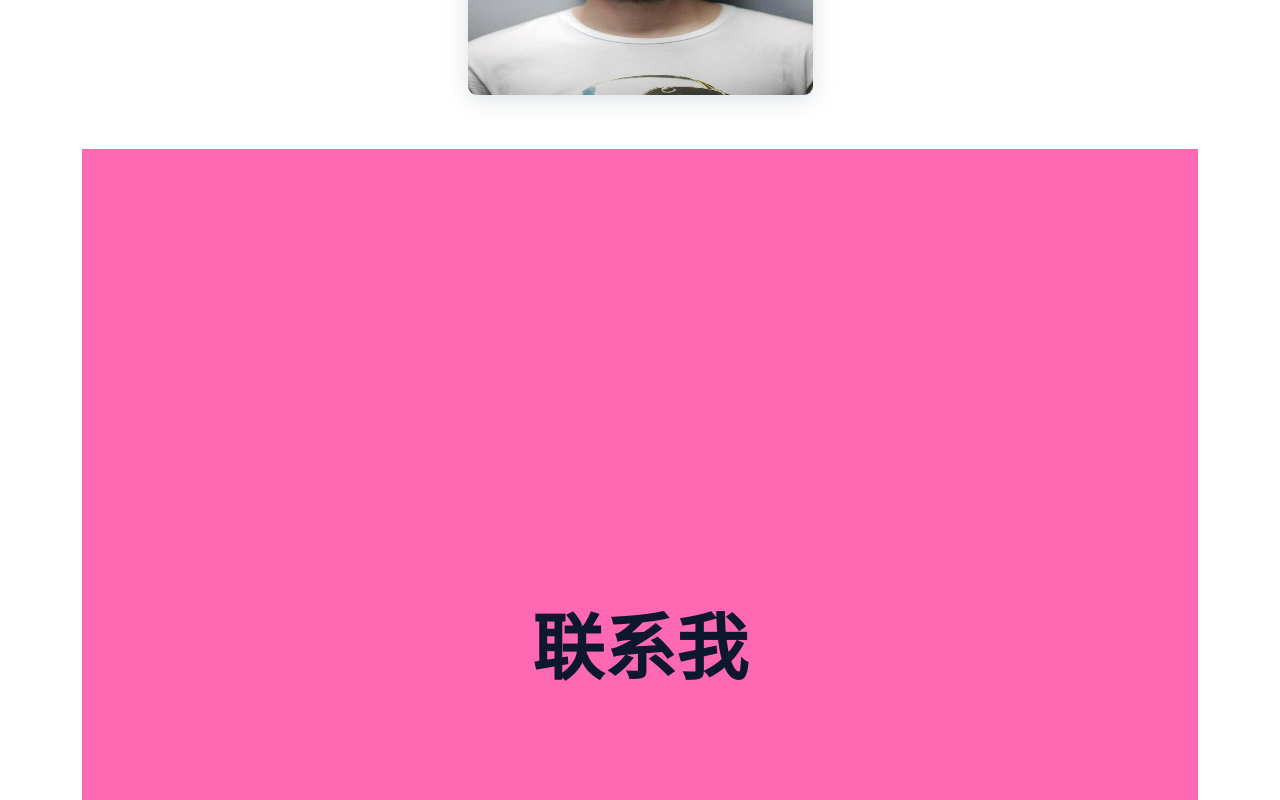
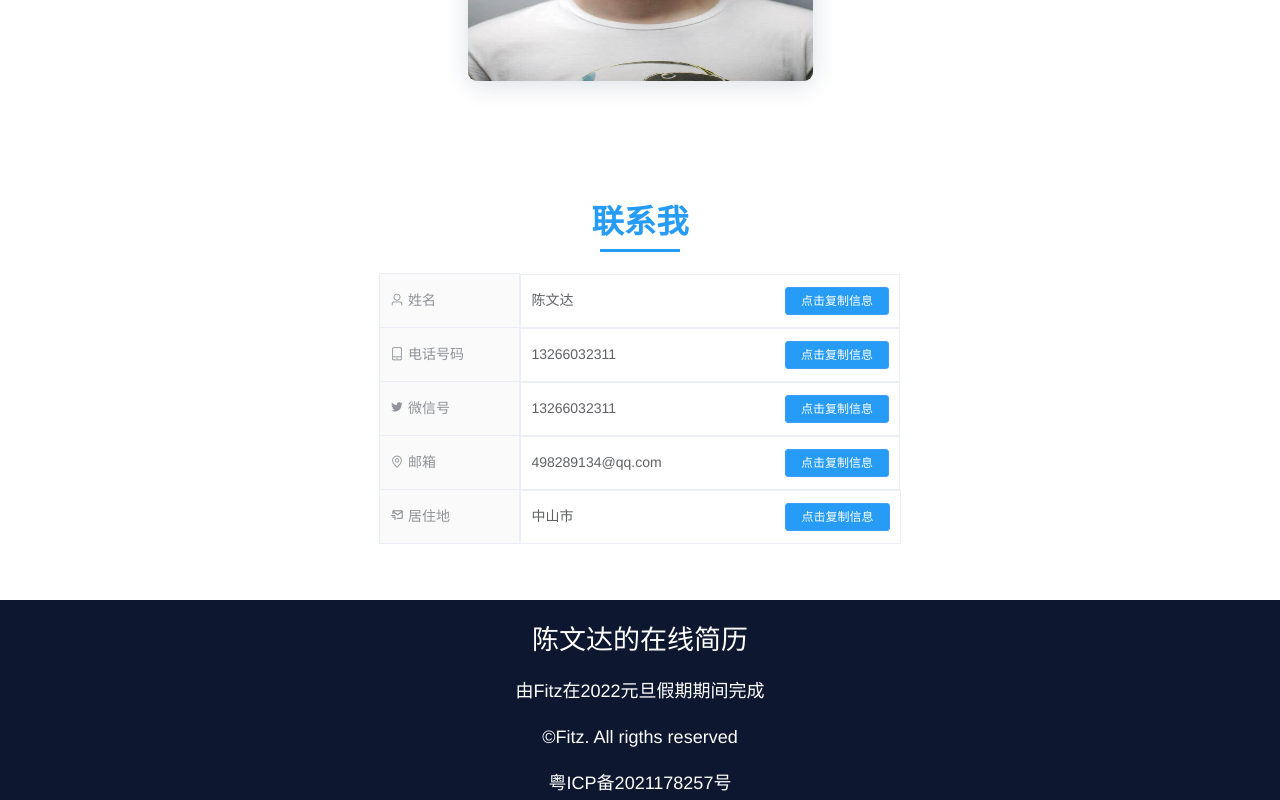
Before and after one commit to ChinaFitz/Quickly-Make-Online-Resume, a Vue app: page /#home in a window 1280 px wide. Shown: the part 2880-3680 px from the top of the page. Built offline with nearby package versions, Linux system fonts and the light colour scheme.

Commit message:
2022年1月3日19:05:23 完成了以下内容:
- 完成 <联系我 contact>
- 实现了一键复制功能
- 修复了@media不准确的bug
- 居中了每项技能中icon和技能名

```diff
--- a/src/App.vue
+++ b/src/App.vue
@@ -39,8 +39,8 @@
 
         // 滚动条样式
         &::-webkit-scrollbar {
-            width: 15px;
-            height: 15px;
+            width: @global_scrollbar_width;
+            height: @global_scrollbar_width;
         }
 
         &::-webkit-scrollbar-thumb {
@@ -60,14 +60,14 @@
         scroll-padding-top: @header_height;
     }
 
-    @media screen and (max-width: 750px) {
+    @media screen and (max-width: @Mobile_width) {
         html {
             font-size: @mobile_rem;
         }
 
     }
 
-    @media screen and (min-width: 750px) {
+    @media screen and (min-width: @Mobile_width) {
         html {
             font-size: @default_rem;
         }
--- a/src/components/Intro.vue
+++ b/src/components/Intro.vue
@@ -120,6 +120,38 @@
                 </div>
             </template>
 
+
+            <!-- contact(联系我)介绍项 -->
+            <template #contact>
+                <p class="title">{{item.title}}</p>
+
+                <el-descriptions
+                    border
+                    :column="1"
+                    size="size"
+                >
+                    <el-descriptions-item
+                        v-for="(info, index) in full_info" :key="index"
+                        ref="infos"
+                    >
+                        <template slot="label">
+                            <i :class="info.icon"></i>
+                            {{ info.item }}
+                        </template>
+                        {{ info.content }}
+
+                        <el-button
+                            type="primary"
+                            size="mini"
+                            @click="copy(info.content, $event)"
+                        >
+                            点击复制信息
+                        </el-button>
+
+                    </el-descriptions-item>
+                </el-descriptions>
+            </template>
+
         </IntroItem>
 
         <el-backtop :visibility-height="50"></el-backtop>
@@ -175,6 +207,9 @@
             works_list() {
                 return this.myinfo.intro.works
             },
+            full_info() {
+                return this.myinfo.intro.contact.full_info
+            },
         },
         methods: {
             // 用于头部和移动端侧边栏的锚点响应式, 即: 浏览到对应的介绍项目时, 对应介绍项就有下划线高亮
@@ -209,6 +244,12 @@
                     350
                 ))
             },
+
+            // 实现一键复制(仅支持PC端)
+            copy (text) {
+                navigator.clipboard.writeText(text)
+            }
+
         },
     };
 </script>
@@ -226,18 +267,6 @@
             color: @intro_background_color;
             font-weight: bold;
 
-            // &:nth-child(4) {
-            //     background-color: yellowgreen;
-            //     line-height: 1000px;
-            //     font-size: 4rem;
-            //     text-align: center;
-            // }
-            &:nth-child(5) {
-                background-color: hotpink;
-                line-height: 1000px;
-                font-size: 4rem;
-                text-align: center;
-            }
         }
     }
 </style>
--- a/src/components/IntroItem.vue
+++ b/src/components/IntroItem.vue
@@ -22,7 +22,7 @@
     /*
         每个自己的介绍项的样式在这配置, 格式如下:
 
-            #myinfo文件中的anchor名(不用#) {
+            #myinfo文件中的anchor名(anchor名不用加#) {
                 // 你的样式....
             }
 
@@ -101,7 +101,7 @@
                 .home__blob-img {
                     width: 20rem;
 
-                    @media screen and (max-width: 750px) {
+                    @media screen and (max-width: @Mobile_width) {
                         width: 25rem;
                     }
                 }
@@ -221,4 +221,37 @@
             }
         }
     }
+
+
+    #contact {
+        #intro_container();
+
+        .el-descriptions {
+            width: 50%;
+
+
+            ::v-deep td.el-descriptions-item__cell.el-descriptions-item__content {
+
+                @media screen and (min-width: @Mobile_width) {
+                    display: flex;
+                    align-items: center;
+                    justify-content: space-between;
+
+                }
+
+            }
+
+
+            ::v-deep button.el-button.el-button--primary {
+                background-color: @introItem_contact_copyButton_bgColor;
+                @media screen and (max-width: @Mobile_width) {
+                    display: none;
+                }
+
+                &:hover {
+                    background-color: @introItem_contact_copyButton_hover_bgColor;
+                }
+            }
+        }
+    }
 </style>
--- a/src/components/MyHeader.vue
+++ b/src/components/MyHeader.vue
@@ -131,7 +131,7 @@
         }
 
 
-        @media screen and (max-width: 750px) {
+        @media screen and (max-width: @Mobile_width) {
             #container {
                 justify-content: space-between;
             }
@@ -153,7 +153,7 @@
             }
         }
 
-        @media screen and (min-width: 750px) {
+        @media screen and (min-width: @Mobile_width) {
             #header {
                 display: flex;
             }
@@ -192,7 +192,7 @@
             }
 
 
-            @media screen and (min-width: 750px) {
+            @media screen and (min-width: @Mobile_width) {
                 display: none;
             }
         }
--- a/src/components/Skills.vue
+++ b/src/components/Skills.vue
@@ -73,13 +73,21 @@
         transition-property: all;
         transition-timing-function: linear;
 
-        i {
-            font-size: @introItem_skills_skill_item_icon_size;
-            color: @global_emphasis_color;
+
+        .skill_name {
+
+            display: flex;
+            align-items: center;
+
+            i {
+                font-size: @introItem_skills_skill_item_icon_size;
+                color: @global_emphasis_color;
+                margin-right: 5px;
+            }
         }
 
         .progress_num {
-            @media screen and (max-width: 750px) {
+            @media screen and (max-width: @Mobile_width) {
                 display: none;
             }
         }
--- a/src/config.less
+++ b/src/config.less
@@ -1,12 +1,17 @@
 // 整个项目的样式(尤其是颜色)配置
 
+@default_rem: 18px; // 1rem = 18px
 @global_background_color: #fff;
-@default_rem: 18px; // 1rem = 18px
+@global_font_color: #fff;
 @global_emphasis_color: #269cf7;    // 相当于全局的主题色
+@global_anti_emphasis_color: #0d1730;    // 相当于全局的主题色
 @global_font_weight: 600;
+@global_scrollbar_width: 16px;
 
 
 
+@isMobile: 750px;
+@Mobile_width: @isMobile + @global_scrollbar_width;
 @mobile_rem: 14px;  // 1rem = 14px
 @mobile_menu_color: #16213f;
 @mobile_menu_font_color: @global_background_color;
@@ -18,19 +23,19 @@
 @header_font_color: @footer_background_color;
 
 
-@footer_background_color: #0d1730;
+@footer_background_color: @global_anti_emphasis_color;
 @footer_font_color: @global_background_color;
 @footer_font_size: 1rem;
 
 
-@intro_background_color: #0d1730;
+@intro_background_color: @global_anti_emphasis_color;
 @intro_container_padding: 2rem;
 
 
-@introItem_home_background_color: #0d1730;
+@introItem_home_background_color: @global_anti_emphasis_color;
 @introItem_home_font_size: 2rem;
 @introItem_home_avatar_background_color: @global_emphasis_color;
-@introItem_home_contact_font_color: #fff;
+@introItem_home_contact_font_color: @global_font_color;
 
 
 
@@ -52,6 +57,11 @@
 
 @introItem_works_work_item_width: 19.167rem;
 @introItem_works_work_item_height: 13rem;
+
+
+
+@introItem_contact_copyButton_bgColor: @global_emphasis_color;
+@introItem_contact_copyButton_hover_bgColor: darken(@global_emphasis_color, 6%);
 
 
 
--- a/src/myInfo.js
+++ b/src/myInfo.js
@@ -40,6 +40,7 @@ export default {
                 github: "https://github.com/ChinaFitz",
             }
         },
+
         aboutme: {
             me: require("@/assets/aboutme/me.jpg"),   // 上半身照
             introduce: `
@@ -50,10 +51,11 @@ export default {
                         sadsajidjsidisajsda
                         `,
         },
+
         skills: {
             // 最熟悉的技术栈一般3-5个
             /*
-                该项目可以直接使用 https://boxicons.com/ 中的icon, 只需要bxs-icon-name即可
+                该项目可以直接使用 https://boxicons.com/ 中的icon 和 https://element.eleme.cn/#/zh-CN/component/icon 中的 icon, 只需要bxs-icon-name即可
                 使用默认icon就用undefined代替
                 不适用icon就用""代替
             */
@@ -113,6 +115,7 @@ export default {
                 },
             ],
         },
+
         works: [
             {
                 title: "w1",        // 作品标题
@@ -140,5 +143,35 @@ export default {
                 url: "https://www.cnblogs.com/fitzlovecode/",
             },
         ],
+
+        contact: {
+            full_info: [
+                {
+                    item: "姓名",
+                    content: "陈文达",
+                    icon: "el-icon-user",  // 注意不同网站icon的用法, 具体可以去网站中查看
+                },
+                {
+                    item: "电话号码",
+                    content: "13266032311",
+                    icon: "el-icon-mobile-phone",
+                },
+                {
+                    item: "微信号",
+                    content: "13266032311",
+                    icon: "bx bxl-twitter",
+                },
+                {
+                    item: "邮箱",
+                    content: "498289134@qq.com",
+                    icon: "el-icon-location-outline",
+                },
+                {
+                    item: "居住地",
+                    content: "中山市",
+                    icon: "bx bx-mail-send",
+                },
+            ]
+        },
     },
 }
--- a/src/utils/use_elementUi.js
+++ b/src/utils/use_elementUi.js
@@ -8,6 +8,9 @@ import {
     Icon,
     Backtop,
     Progress,
+    Descriptions,
+    DescriptionsItem,
+    Button,
 } from 'element-ui'
 
 Vue.component(Container.name, Container)
@@ -17,3 +20,6 @@ Vue.component(Footer.name, Footer)
 Vue.component(Icon.name, Icon)
 Vue.component(Backtop.name, Backtop)
 Vue.component(Progress.name, Progress)
+Vue.component(Descriptions.name, Descriptions)
+Vue.component(DescriptionsItem.name, DescriptionsItem)
+Vue.component(Button.name, Button)
```
